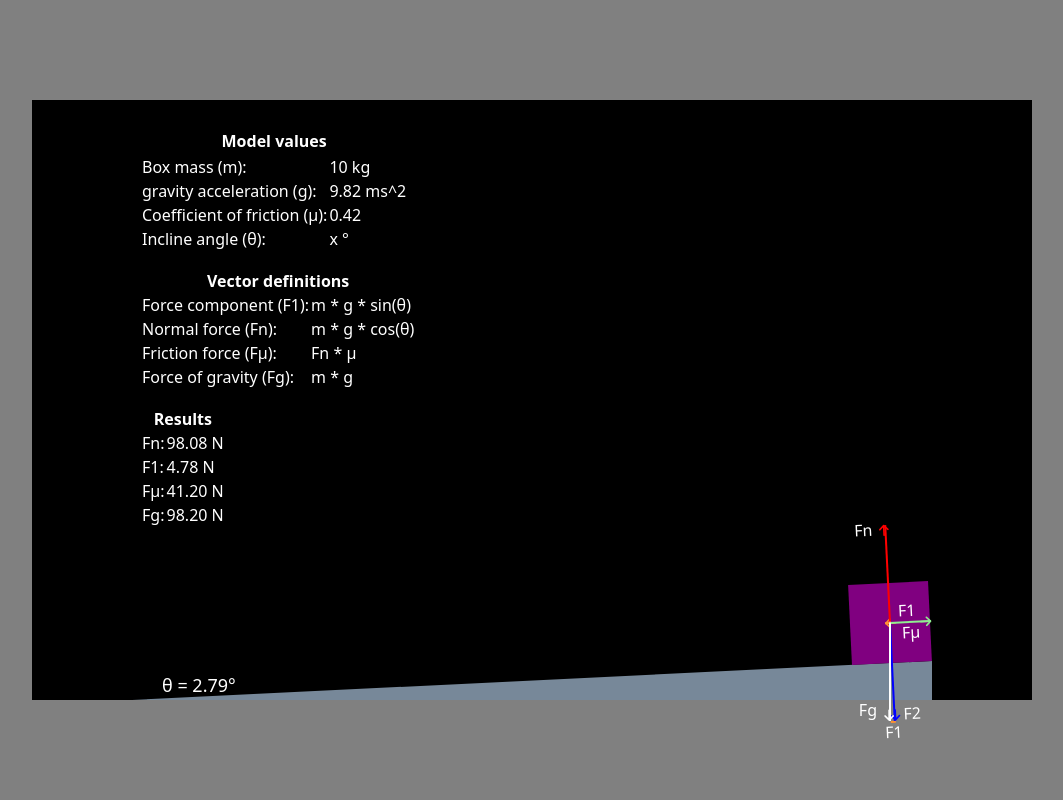
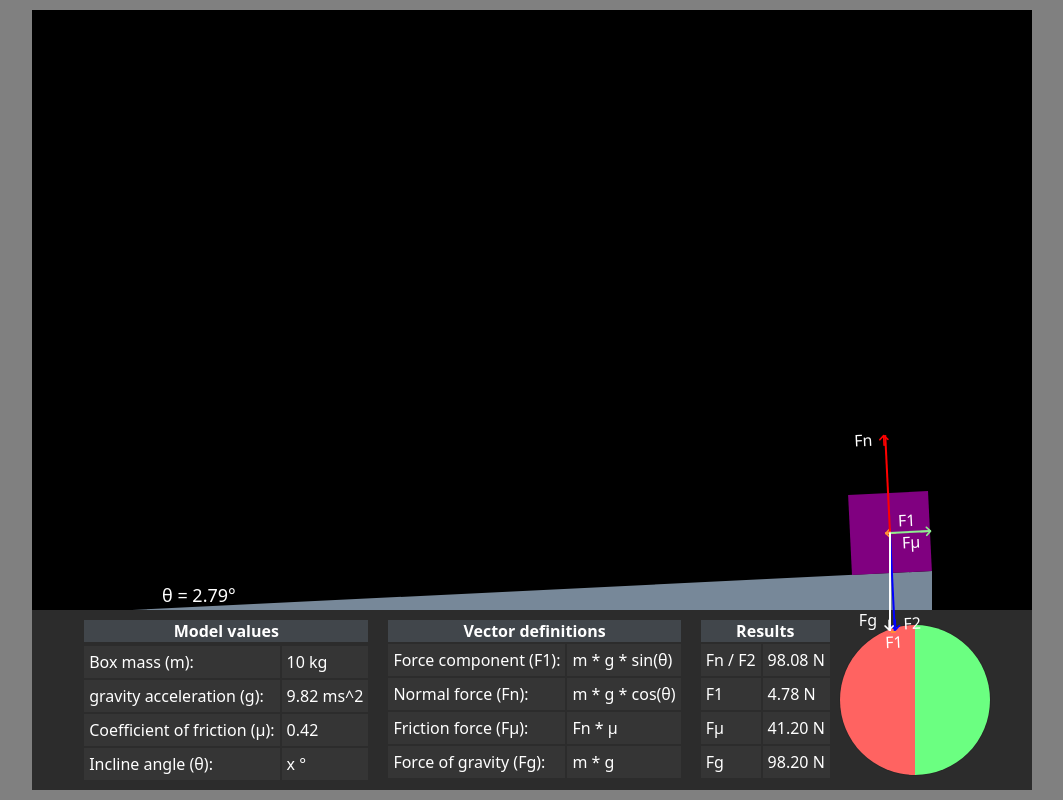
Before and after one commit to jfMoller/InclinedPlane, a plain HTML site: page index.html in a window 1280 px wide. Shown: the whole page, without its empty margins (108-1171 px from the left). Drawn offline with Linux system fonts and the light colour scheme.

Commit message:
adding interface for values, definitions, chart etc

```diff
--- a/index.html
+++ b/index.html
@@ -14,6 +14,54 @@
 
     <main>
         <article>
+            <div id="angle">
+                <h3 id="angle-text">rad</h3>
+            </div>
+            <div id="plane">
+
+                <div id="box">
+
+                    <div id="f1" class="vector"><i class="fa-light fa-solid fa-arrow-left"></i>
+
+
+                        <p id="f1-title">F1</p>
+                    </div>
+                    <div id="ff" class="vector">
+                        <p id="ff-title">Fμ</p><i class="fa-light fa-solid fa-arrow-right"></i>
+                    </div>
+
+                    <div id="fn" class="vector">
+                        <div id="arrow-up">
+                            <i class="fa-light fa-solid fa-arrow-up"></i>
+                        </div>
+                        <p id="fn-title">Fn</p>
+                        <div id="f2" class="vector">
+                            <p id="f2-title">F2</p>
+                            <div id="arrow-down">
+                                <i class="fa-light fa-solid fa-arrow-down"></i>
+                            </div>
+                        </div>
+                        <div id="mk">
+                            <p>F1</p>
+                        </div>
+
+
+                    </div>
+                    <div id="fg" class="vector">
+                        <div id="arrow-down">
+                            <i class="fa-light fa-solid fa-arrow-down"></i>
+                        </div>
+                        <p id="fg-title">Fg</p>
+                    </div>
+
+
+
+                </div>
+            </div>
+
+        </article>
+        <section>
+
             <div id="index-container">
                 <div class="value-table">
                     <table>
@@ -83,7 +131,7 @@
                 </div>
 
                 <div class="value-table">
-                    <table>
+                    <table class="results">
                         <thead <tr>
                             <th colspan="3">Results</th>
                             </tr>
@@ -91,28 +139,30 @@
                         </thead>
                         <tbody>
                             <tr>
-                                <td>Fn:</td>
+                                <td>Fn / F2</td>
                                 <td>
                                     <p id="fn-text"></p>
                                 </td>
 
                             </tr>
+
                             <tr>
-                                <td>F1: </td>
+                                <td>F1</td>
                                 <td>
                                     <p id="f1-text"></p>
                                 </td>
 
                             </tr>
+
                             <tr>
-                                <td>Fμ: </td>
+                                <td>Fμ</td>
                                 <td>
                                     <p id="fμ-text"></p>
                                 </td>
 
                             </tr>
                             <tr>
-                                <td>Fg: </td>
+                                <td>Fg</td>
                                 <td>
                                     <p id="fg-text">
                                 </td>
@@ -122,42 +172,8 @@
                     </table>
                 </div>
             </div>
-
-            <div id="angle">
-                <h3 id="angle-text">rad</h3>
-            </div>
-            <div id="plane">
-
-                <div id="box">
-
-                    <div id="f1" class="vector"><i class="fa-light fa-solid fa-arrow-left"></i>
-
-
-                     <p id="f1-title">F1</p></div>
-                    <div id="ff" class="vector"><p id="ff-title">Fμ</p><i class="fa-light fa-solid fa-arrow-right"></i>
-                    </div>
-
-                    <div id="fn" class="vector"> <div id="arrow-up">
-                        <i class="fa-light fa-solid fa-arrow-up"></i>
-                    </div><p id="fn-title">Fn</p>
-                    <div id="f2" class="vector"><p id="f2-title">F2</p><div id="arrow-down">
-                        <i class="fa-light fa-solid fa-arrow-down"></i>
-                    </div></div>
-                        <div id="mk"><p>F1</p></div>
-
-
-                    </div>
-                    <div id="fg" class="vector"><div id="arrow-down">
-                        <i class="fa-light fa-solid fa-arrow-down"></i>
-                    </div>
-                    <p id="fg-title">Fg</p></div>
-
-
-
-                </div>
-            </div>
-
-        </article>
+            <div id="slide-pie-chart" class="pie-chart"></div>
+        </section>
     </main>
     <script type="module" src="main.js"></script>
 </body>
--- a/styles.css
+++ b/styles.css
@@ -1,5 +1,5 @@
 * {
- /*  outline: solid 1px green; */
+  /* outline: solid 1px green; */
   margin: 0;
   padding: 0;
 }
@@ -10,12 +10,14 @@ html {
 body {
   height: 100%;
   background-color: gray;
-  font-family: system-ui, -apple-system, BlinkMacSystemFont, 'Segoe UI', Roboto, Oxygen, Ubuntu, Cantarell, 'Open Sans', 'Helvetica Neue', sans-serif;
+  font-family: system-ui, -apple-system, BlinkMacSystemFont, "Segoe UI", Roboto,
+    Oxygen, Ubuntu, Cantarell, "Open Sans", "Helvetica Neue", sans-serif;
 }
 
 main {
   height: 100%;
   display: flex;
+  flex-direction: column;
   justify-content: center;
   align-items: center;
 }
@@ -30,16 +32,21 @@ article {
   flex-direction: column;
   overflow-y: hidden;
 }
+section {
+  width: 1000px;
+  display: flex;
+  justify-content: center;
+  align-items: center;
+  background-color: rgb(44, 44, 44);
+}
 
 #index-container {
   position: relative;
   z-index: 2;
   margin: 0;
   padding: 0;
-  width: 80%;
-  height: 80%;
+
   display: flex;
-  flex-direction: column;
   align-items: flex-start;
   justify-content: flex-start;
 }
@@ -47,14 +54,34 @@ article {
 .value-table {
   color: white;
   padding: 0.5rem;
+}
 
+thead {
+  background-color: rgba(119, 136, 153, 0.288);
+}
+
+tbody {
+  background-color: rgba(99, 99, 99, 0.171);
+}
+
+td {
+  padding: 5px;
 }
 
 tbody {
   text-align: left;
 }
 
+.pie-chart {
+  width: 150px;
+  height: 150px;
+  border-radius: 50%;
+  outline: solid 1px rgba(0, 0, 0, 0.1);
+}
 
+#slide-pie-chart {
+  background-image: conic-gradient(#6bff81 0 50%, #ff6361 0 50%);
+}
 
 #plane {
   position: absolute;
@@ -123,11 +150,7 @@ width: 200px;
   display: flex;
   justify-content: flex-end;
   align-items: flex-start;
-  background: linear-gradient(
-    to left,
-    lightgreen 50%,
-    transparent 51% 100%
-  );
+  background: linear-gradient(to left, lightgreen 50%, transparent 51% 100%);
 }
 
 #ff i {
@@ -142,7 +165,7 @@ justify-content: flex-end;
   display: flex;
   bottom: 1px;
   left: 20.5px;
-  color:red;
+  color: red;
 }
 
 #fn {
@@ -151,11 +174,7 @@ justify-content: flex-end;
   width: 2px;
   display: flex;
   justify-content: flex-end;
-background: linear-gradient(
-    to bottom,
-    red 50%,
-    blue 51% 100%
-  );
+  background: linear-gradient(to bottom, red 50%, blue 51% 100%);
 }
 
 #fn #fn-title {
@@ -172,9 +191,8 @@ background: linear-gradient(
   display: flex;
   top: -4.5px;
   right: 4.9px;
-  color:blue;
+  color: blue;
 }
-
 
 #fg {
   position: inherit;
@@ -183,11 +201,7 @@ background: linear-gradient(
   display: flex;
   justify-content: flex-end;
   align-items: flex-end;
-  background: linear-gradient(
-    to top,
-    white 50%,
-    transparent 51% 100%
-  );
+  background: linear-gradient(to top, white 50%, transparent 51% 100%);
   transform: rotate(0.25rad);
 }
 
@@ -226,7 +240,7 @@ justify-content: flex-start;
   display: flex;
   bottom: -5px;
   left: -16.5px;
-  color:blue;
+  color: blue;
 }
 
 #mk {
@@ -262,7 +276,6 @@ justify-content: center;
   font-weight: 200;
   bottom: 15px;
   left: 80px;
-
 }
 
 :root {
@@ -278,14 +291,14 @@ justify-content: center;
   animation-name: box_slide;
   animation-duration: var(--box_velocity);
   animation-delay: var(--box_delay);
-  animation-fill-mode:both;
+  animation-fill-mode: both;
 }
 @keyframes box_slide {
   from {
     bottom: var(--box_bottom);
     right: var(--box_right);
   }
-  100%{
+  100% {
     bottom: var(--box_slide_bottom);
     right: var(--box_slide_right);
   }
```
Lines whose indentation alone changed are shown as unchanged.
